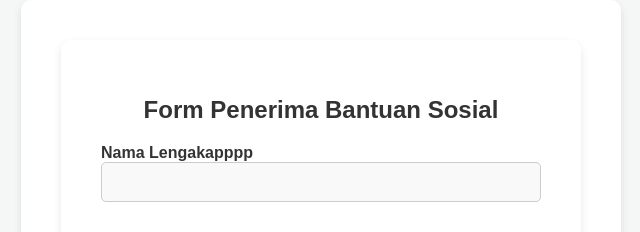
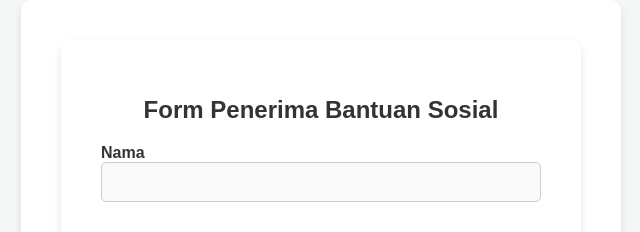
Before and after one commit to RianKasim21/deploy.github-io, a Vue app: page / in a window 1280 px wide. Shown: the top 232 px of the page, without its empty margins (319-959 px from the left). Built offline with nearby package versions, Linux system fonts and the light colour scheme; no server answers.

Commit message:
ganti app

```diff
--- a/src/App.vue
+++ b/src/App.vue
@@ -5,7 +5,7 @@
     <form v-if="!submitted" @submit.prevent="submitForm">
       <!-- Nama -->
       <div>
-        <label for="nama">Nama Lengakapppp</label>
+        <label for="nama">Nama</label>
         <input type="text" id="nama" v-model="formData.nama" required />
       </div>
 
```
